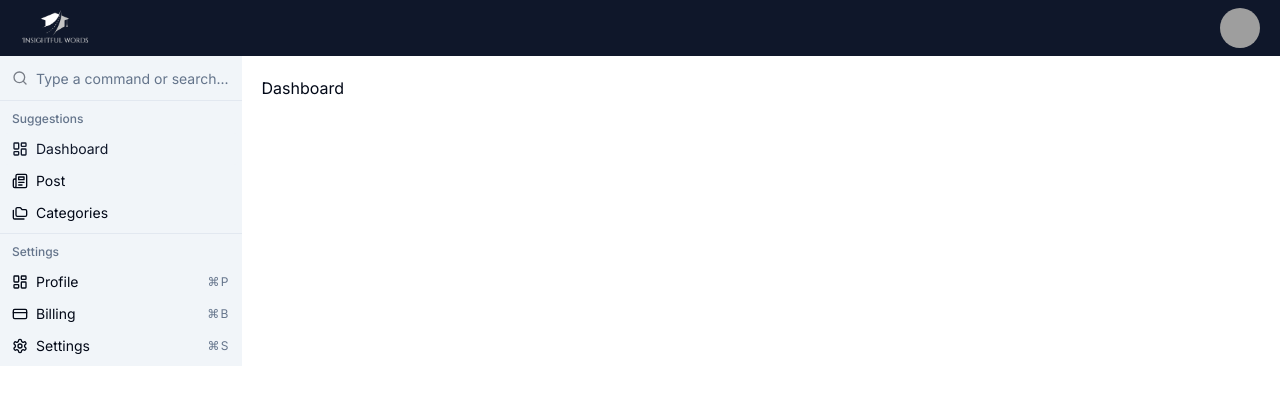
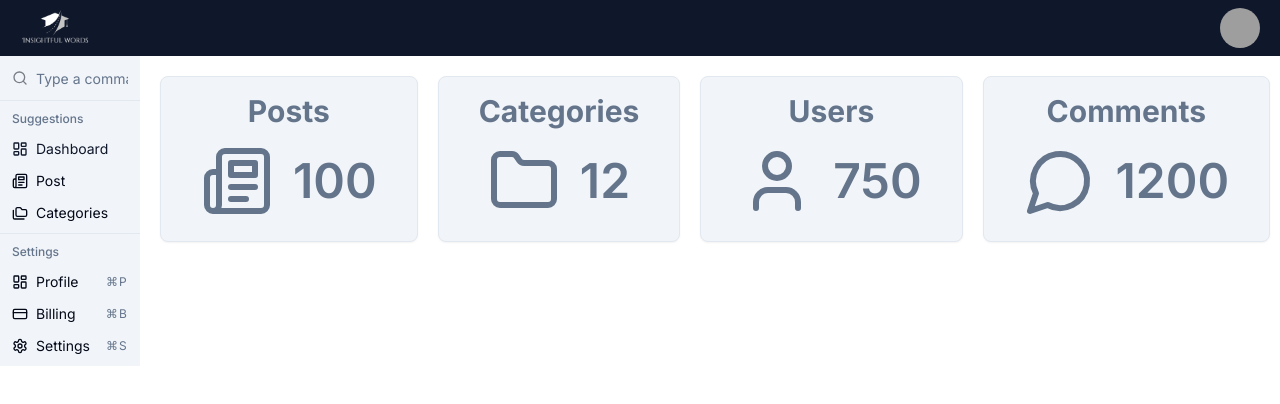
Before and after one commit to yetabalij/insightful-dashboard, a Next.js app: page / in a window 1280 px wide. Shown: the top 404 px of the page. Built offline with nearby package versions, Linux system fonts and the light colour scheme; grey boxes are pictures that could not be loaded.

Commit message:
dashoard card elements completed.

```diff
--- a/app/page.tsx
+++ b/app/page.tsx
@@ -1,7 +1,31 @@
+import DashboardCard from "@/components/dashboard/DashboardCard";
+import { Folder, MessageCircle, Newspaper, User } from "lucide-react";
+
 export default function Home() {
   return (
     <>
-      <h1>Dashboard</h1>
+      <div className="flex flex-col md:flex-row justify-between gap-5 mb-5">
+        <DashboardCard
+          title="Posts"
+          count={100}
+          icon={<Newspaper className="text-slate-500" size={72} />}
+        />
+        <DashboardCard
+          title="Categories"
+          count={12}
+          icon={<Folder className="text-slate-500" size={72} />}
+        />
+        <DashboardCard
+          title="Users"
+          count={750}
+          icon={<User className="text-slate-500" size={72} />}
+        />
+        <DashboardCard
+          title="Comments"
+          count={1200}
+          icon={<MessageCircle className="text-slate-500" size={72} />}
+        />
+      </div>
     </>
   );
 }
--- /dev/null
+++ b/components/dashboard/DashboardCard.tsx
@@ -0,0 +1,30 @@
+import { Card, CardContent } from "@/components/ui/card";
+import { count } from "console";
+import { LucideIcon, icons } from "lucide-react";
+import { title } from "process";
+
+interface DashoardCardProps {
+  title: string;
+  count: number;
+  icon: React.ReactElement<LucideIcon>;
+}
+
+const DashboardCard = ({ title, count, icon }: DashoardCardProps) => {
+  return (
+    <Card className="bg-slate-100 dark:bg-slate-800 p-4 pb-0">
+      <CardContent>
+        <h3 className="text-3xl text-center mb-4 font-bold text-slate-500 dark:text-slate-200">
+          {title}
+        </h3>
+        <div className="flex gap-5 justify-center items-center">
+          {icon}
+          <h3 className="text-5xl font-semibold text-slate-500 dark:text-slate-200">
+            {count}
+          </h3>
+        </div>
+      </CardContent>
+    </Card>
+  );
+};
+
+export default DashboardCard;
--- /dev/null
+++ b/components/ui/card.tsx
@@ -0,0 +1,79 @@
+import * as React from "react"
+
+import { cn } from "@/lib/utils"
+
+const Card = React.forwardRef<
+  HTMLDivElement,
+  React.HTMLAttributes<HTMLDivElement>
+>(({ className, ...props }, ref) => (
+  <div
+    ref={ref}
+    className={cn(
+      "rounded-lg border bg-card text-card-foreground shadow-sm",
+      className
+    )}
+    {...props}
+  />
+))
+Card.displayName = "Card"
+
+const CardHeader = React.forwardRef<
+  HTMLDivElement,
+  React.HTMLAttributes<HTMLDivElement>
+>(({ className, ...props }, ref) => (
+  <div
+    ref={ref}
+    className={cn("flex flex-col space-y-1.5 p-6", className)}
+    {...props}
+  />
+))
+CardHeader.displayName = "CardHeader"
+
+const CardTitle = React.forwardRef<
+  HTMLParagraphElement,
+  React.HTMLAttributes<HTMLHeadingElement>
+>(({ className, ...props }, ref) => (
+  <h3
+    ref={ref}
+    className={cn(
+      "text-2xl font-semibold leading-none tracking-tight",
+      className
+    )}
+    {...props}
+  />
+))
+CardTitle.displayName = "CardTitle"
+
+const CardDescription = React.forwardRef<
+  HTMLParagraphElement,
+  React.HTMLAttributes<HTMLParagraphElement>
+>(({ className, ...props }, ref) => (
+  <p
+    ref={ref}
+    className={cn("text-sm text-muted-foreground", className)}
+    {...props}
+  />
+))
+CardDescription.displayName = "CardDescription"
+
+const CardContent = React.forwardRef<
+  HTMLDivElement,
+  React.HTMLAttributes<HTMLDivElement>
+>(({ className, ...props }, ref) => (
+  <div ref={ref} className={cn("p-6 pt-0", className)} {...props} />
+))
+CardContent.displayName = "CardContent"
+
+const CardFooter = React.forwardRef<
+  HTMLDivElement,
+  React.HTMLAttributes<HTMLDivElement>
+>(({ className, ...props }, ref) => (
+  <div
+    ref={ref}
+    className={cn("flex items-center p-6 pt-0", className)}
+    {...props}
+  />
+))
+CardFooter.displayName = "CardFooter"
+
+export { Card, CardHeader, CardFooter, CardTitle, CardDescription, CardContent }
```
